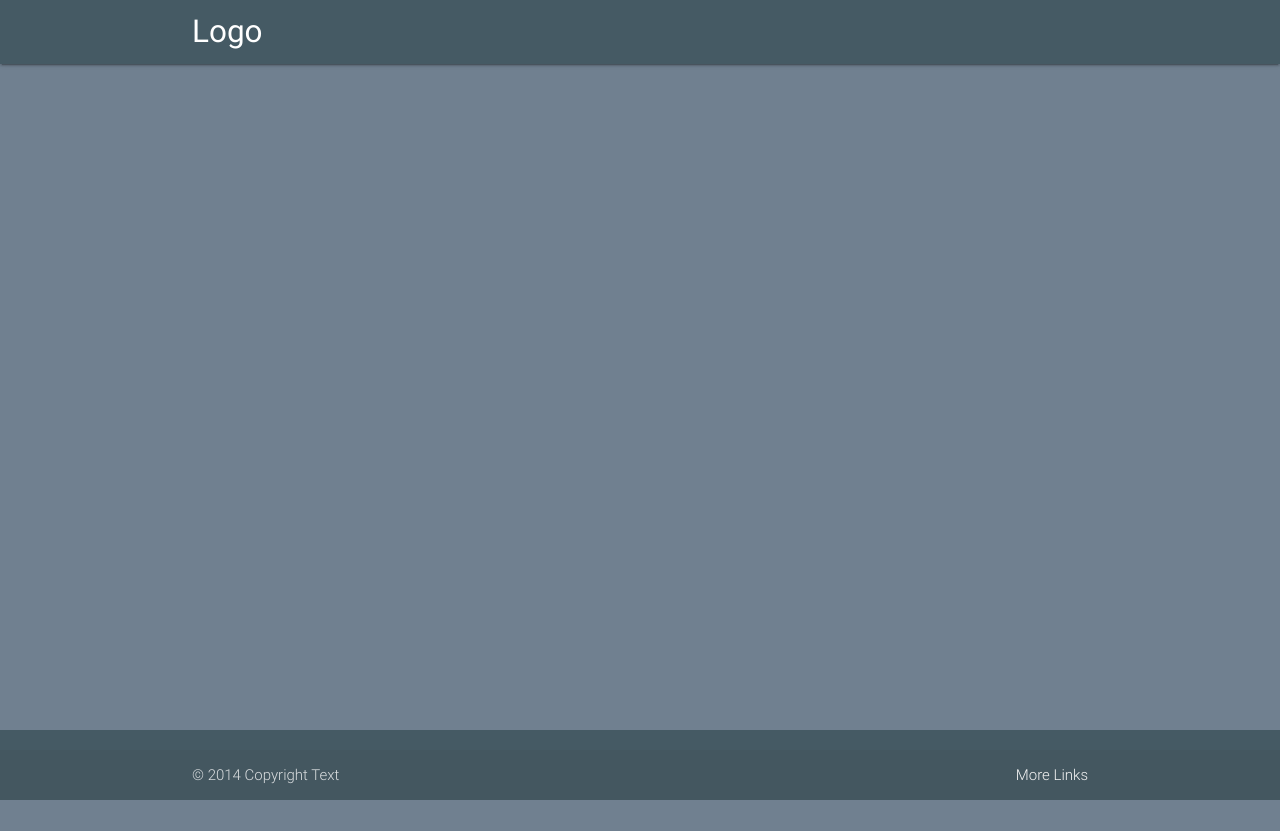
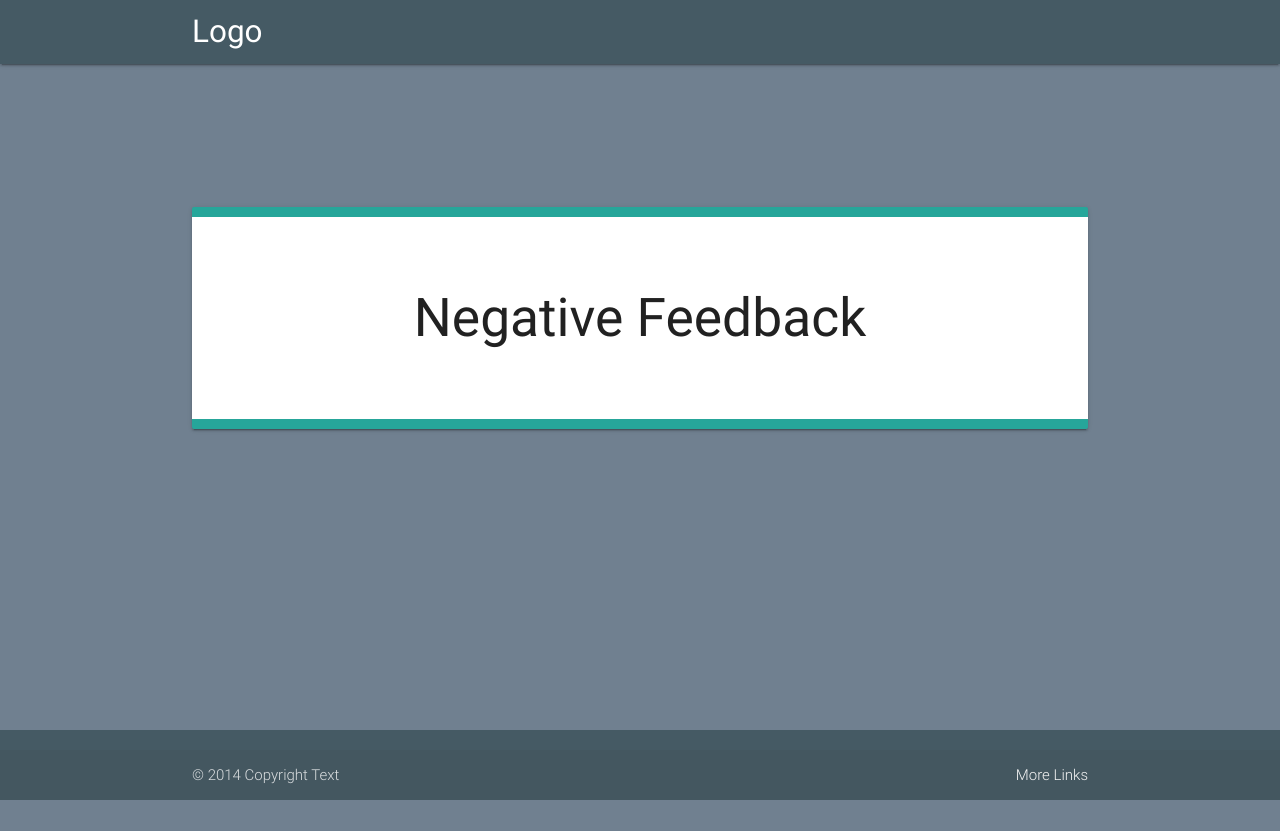
Before and after one commit to uptonm/fullStackFeedbackApp, a React (Create React App) app in the folder client/: page /surveys/thanks/no in a window 1280 px wide. Before the commit the page ends 800 px from the top, so only its background shows below. Built offline with nearby package versions, Linux system fonts and the light colour scheme; no server answers.

Commit message:
minor tweaks

```diff
--- a/client/src/components/App.js
+++ b/client/src/components/App.js
@@ -28,7 +28,8 @@ class App extends Component {
               <Route exact path='/' component={Landing} />
               <Route exact path='/surveys' component={Dashboard} />
               <Route path='/surveys/new' component={SurveyNew} />
-              <Route exact path='/surveys/thanks' component={SurveyThanks} />
+              <Route exact path='/surveys/thanks/yes' component={() => <SurveyThanks ans={'yes'} />} />
+              <Route exact path='/surveys/thanks/no' component={() => <SurveyThanks ans={'no'} />} />
             </main>
 
           </div>
--- a/client/src/components/SurveyThanks.js
+++ b/client/src/components/SurveyThanks.js
@@ -1,6 +1,19 @@
 import React, { Component } from 'react';
-
+// Takes in a prop of ans which determines which page it shows
+// One for negative feedback maybe ask why? other for positive, to say thanks!
 class SurveyThanks extends Component {
+  renderContent() {
+    if(this.props.ans === 'yes') {
+      return (<h2 className='center-align'>Positive Feedback</h2>);
+    }
+    else {
+      return (
+        <div>
+          <h2 className='center-align'>Negative Feedback</h2>
+        </div>
+      )
+    }
+  }
   render() {
     return (
       <div className='valign-wrapper' style={{height:'100%', marginTop:'10%',marginBottom:'397px'}}>
@@ -8,7 +21,7 @@ class SurveyThanks extends Component {
           <div className='card center-block status-thin' style={{paddingBottom:'50px'}}>
               <br/>
               <br/>
-              <h2 className='center-align'>Thanks for Providing Feedback!</h2>
+              {this.renderContent()}
           </div>
         </div>
       </div>
```
Also changed, not shown: 1 other file (tests, documents, lock files or other folders).
